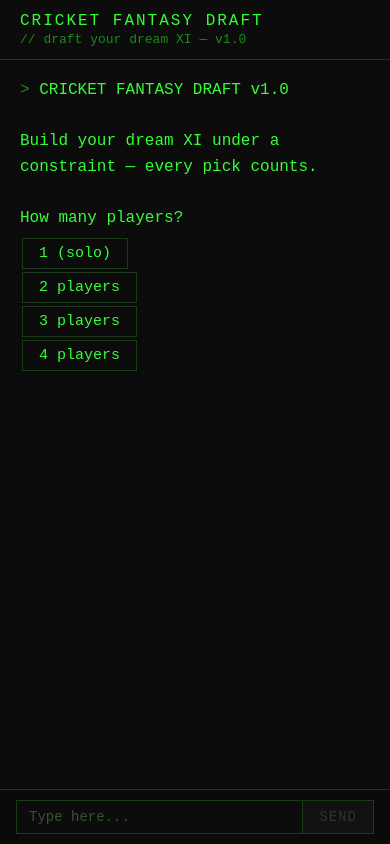
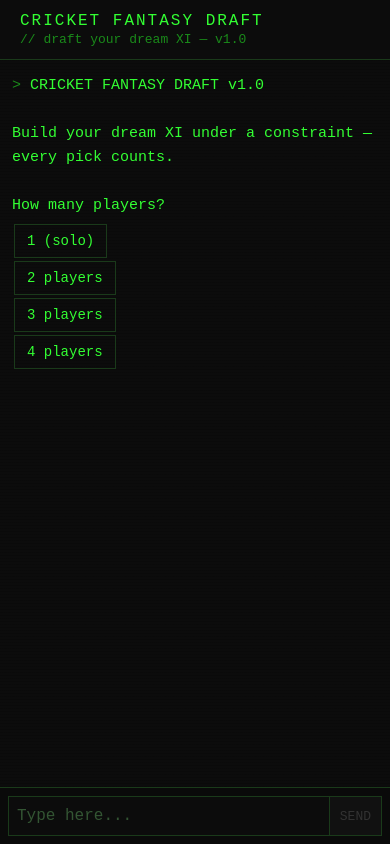
Before and after one commit to arjun000naringe-coder/cricket-fantasy-draft, a Flask app: page / in a window 390 px wide. Run offline with Flask 3, Linux system fonts and the light colour scheme.

Commit message:
Mobile-responsive UI: fix send button, restructure stats grid
- Add mobile media query (max-width: 480px) for iPhone SE and similar
- Send button: flex-shrink:0, reduced padding to prevent truncation
- Stats card: replaced long ·-separated text with CSS grid layout
  (3 columns desktop, 2 columns mobile) — no more random line breaks
- Adjusted font sizes and padding for small screens

Co-Authored-By: Claude Opus 4.6 <noreply@anthropic.com>

```diff
--- a/app.py
+++ b/app.py
@@ -17,19 +17,29 @@ def _format_stats_card(player, game_format):
         return None
 
     role = player.get("role", "Unknown")
-    lines = []
+    items = []
 
     if role in ("Batsman", "Wicket-keeper", "All-rounder"):
-        lines.append(f"🏏 {fmt.get('matches', '?')} matches · {fmt.get('runs', '?')} runs · avg {fmt.get('bat_avg', '?')} · {fmt.get('hundreds', '?')} 100s · {fmt.get('fifties', '?')} 50s · HS {fmt.get('highest_score', '?')}")
+        items.append(f"Mat: {fmt.get('matches', '?')}")
+        items.append(f"Runs: {fmt.get('runs', '?')}")
+        items.append(f"Avg: {fmt.get('bat_avg', '?')}")
+        items.append(f"HS: {fmt.get('highest_score', '?')}")
+        items.append(f"100s: {fmt.get('hundreds', '?')}")
+        items.append(f"50s: {fmt.get('fifties', '?')}")
 
     if role in ("Bowler", "All-rounder"):
-        lines.append(f"⚾ {fmt.get('wickets', '?')} wickets · avg {fmt.get('bowl_avg', '?')} · best {fmt.get('best_bowling', '?')} · {fmt.get('five_wickets', '?')} × 5W")
+        items.append(f"Wkts: {fmt.get('wickets', '?')}")
+        items.append(f"BowlAvg: {fmt.get('bowl_avg', '?')}")
+        items.append(f"Best: {fmt.get('best_bowling', '?')}")
+        items.append(f"5W: {fmt.get('five_wickets', '?')}")
 
-    if role == "Bowler" and not any("runs" in l for l in lines):
+    if role == "Bowler" and not any("Runs" in i for i in items):
         if fmt.get("runs", 0):
-            lines.append(f"🏏 {fmt.get('runs', '?')} runs · avg {fmt.get('bat_avg', '?')}")
+            items.append(f"Runs: {fmt.get('runs', '?')}")
+            items.append(f"Avg: {fmt.get('bat_avg', '?')}")
 
-    return "\n".join(lines)
+    stat_spans = "".join(f'<span class="stat-item">{item}</span>' for item in items)
+    return f'<div class="stats-grid">{stat_spans}</div>'
 
 
 def _extract_commentary(text):
--- a/static/app.js
+++ b/static/app.js
@@ -118,7 +118,13 @@ function setInputEnabled(enabled) {
 function botMsg(text) { return addMsg(text, "msg-bot"); }
 function botMsgTyped(text) { return queueTyped(text, "msg-bot", 8); }
 function userMsg(text) { addMsg(text, "msg-user"); }
-function statsMsg(text) { return queueTyped(text, "msg-stats", 5); }
+function statsMsg(html) {
+    const div = document.createElement("div");
+    div.className = "msg msg-stats";
+    div.innerHTML = html;
+    messagesEl.appendChild(div);
+    scrollToBottom();
+}
 function commentaryMsg(text) { return queueTyped(text, "msg-commentary", 10); }
 
 // --- Setup flow ---
--- a/static/style.css
+++ b/static/style.css
@@ -137,6 +137,16 @@ header h1 {
     padding: 4px 0 4px 20px;
     border-left: 2px solid #005555;
     margin-left: 2px;
+}
+
+.stats-grid {
+    display: grid;
+    grid-template-columns: repeat(3, auto);
+    gap: 2px 16px;
+}
+
+.stats-grid .stat-item {
+    white-space: nowrap;
 }
 
 .msg-commentary {
@@ -433,3 +443,75 @@ header h1 {
         border: none;
     }
 }
+
+@media (max-width: 480px) {
+    .chat {
+        padding: 12px 12px;
+    }
+
+    .input-area {
+        padding: 8px 8px;
+    }
+
+    #user-input {
+        font-size: 16px;
+        padding: 10px 8px;
+        min-width: 0;
+    }
+
+    #send-btn {
+        font-size: 13px;
+        padding: 10px 10px;
+        letter-spacing: 0;
+        white-space: nowrap;
+        flex-shrink: 0;
+    }
+
+    .msg {
+        font-size: 15px;
+    }
+
+    .msg-stats {
+        font-size: 14px;
+        padding: 6px 0 6px 12px;
+        white-space: normal;
+        word-break: break-word;
+    }
+
+    .msg-commentary {
+        font-size: 14px;
+    }
+
+    .msg .confirm-buttons button {
+        font-size: 14px;
+        padding: 8px 12px;
+    }
+
+    .msg .candidate-btn {
+        font-size: 14px;
+        padding: 8px 10px;
+    }
+
+    .setup-options button {
+        font-size: 14px;
+        padding: 8px 12px;
+    }
+
+    .msg-team .player-name {
+        font-size: 14px;
+    }
+
+    .msg-team .player-stat {
+        width: 55px;
+        font-size: 13px;
+    }
+
+    .msg-team .team-row.team-col-header {
+        font-size: 12px;
+    }
+
+    .stats-grid {
+        grid-template-columns: 1fr 1fr;
+        gap: 2px 10px;
+    }
+}
```
